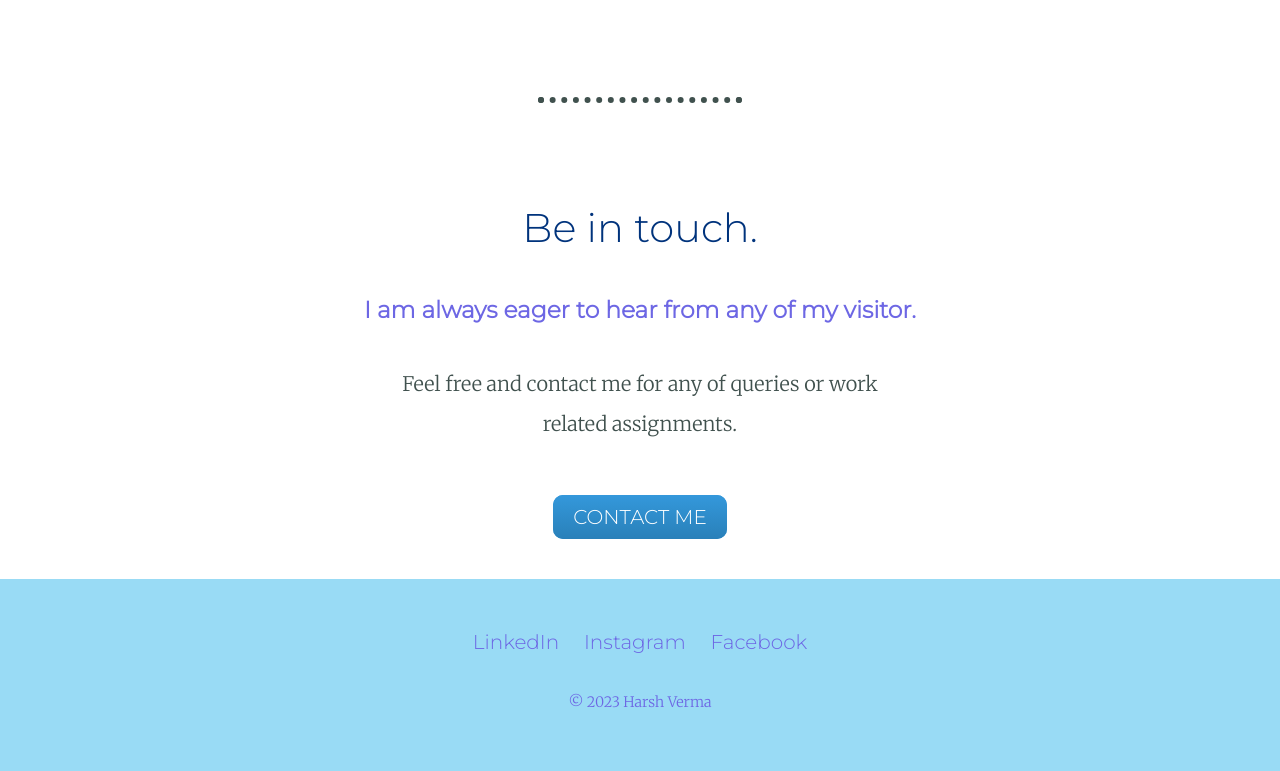
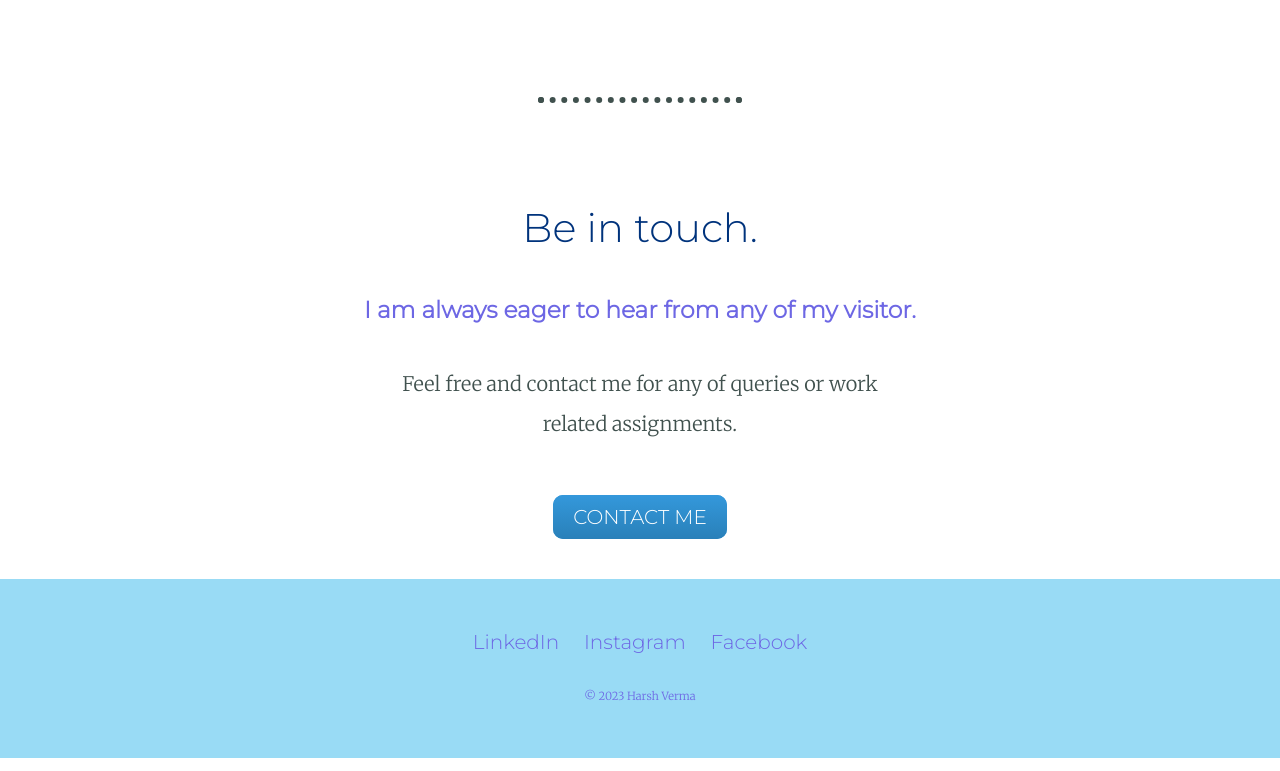
Before and after one commit to modifier18/portfolio, a plain HTML site: page index.html in a window 1280 px wide. Shown: the part 3393-4164 px from the top of the page. Drawn offline with Linux system fonts and the light colour scheme.

Commit message:
Update styles.css

```diff
--- a/css/styles.css
+++ b/css/styles.css
@@ -72,7 +72,7 @@ a:hover{
 }
 .copy{
   color: #6D67E4;
-  font-size: 0.9rem;padding: 20px 0;
+  font-size: 0.7rem;padding: 20px 0;
 }
 .bottom{
   float: left;margin-right: 30px;width: 45%;
```
